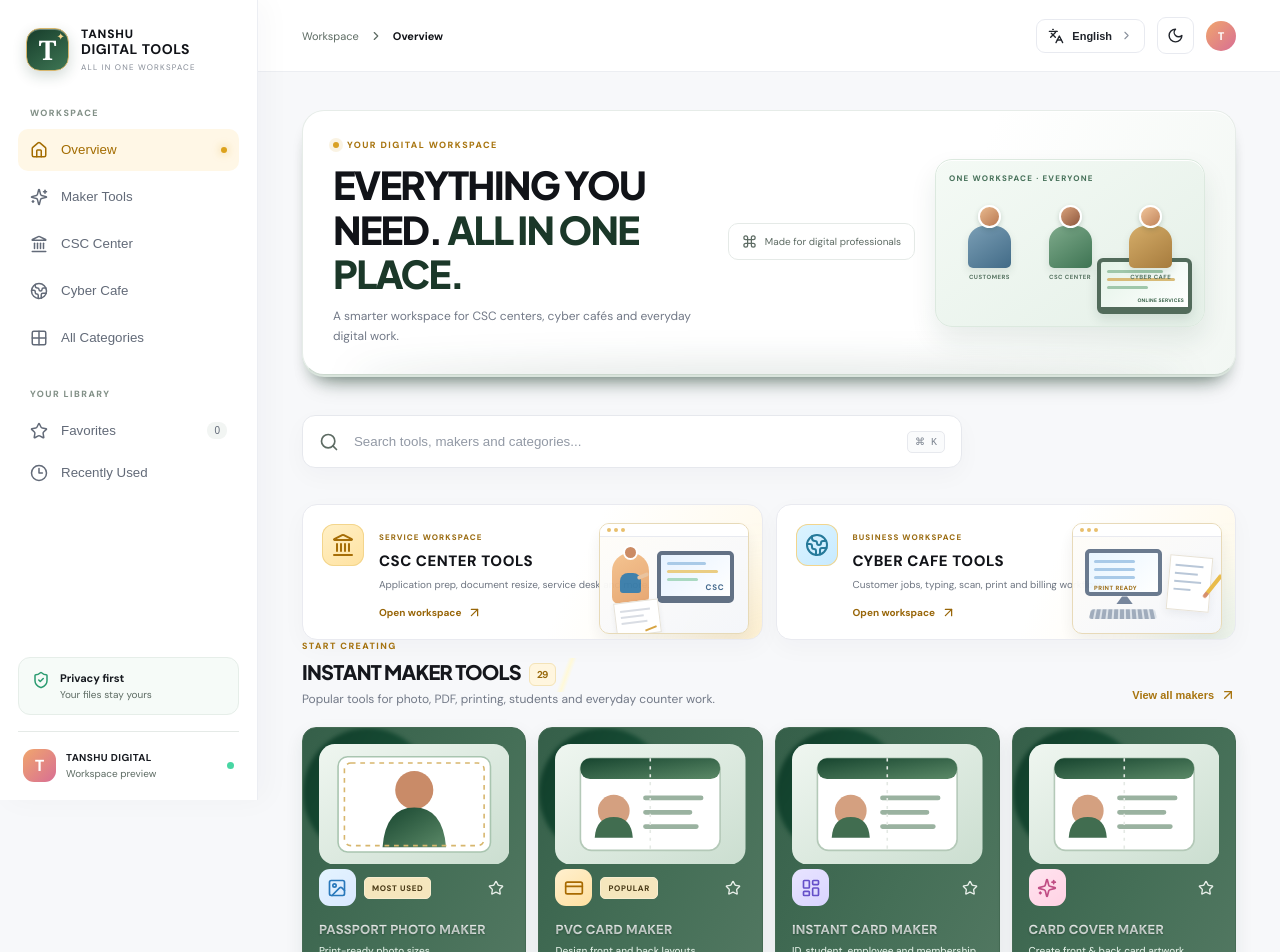
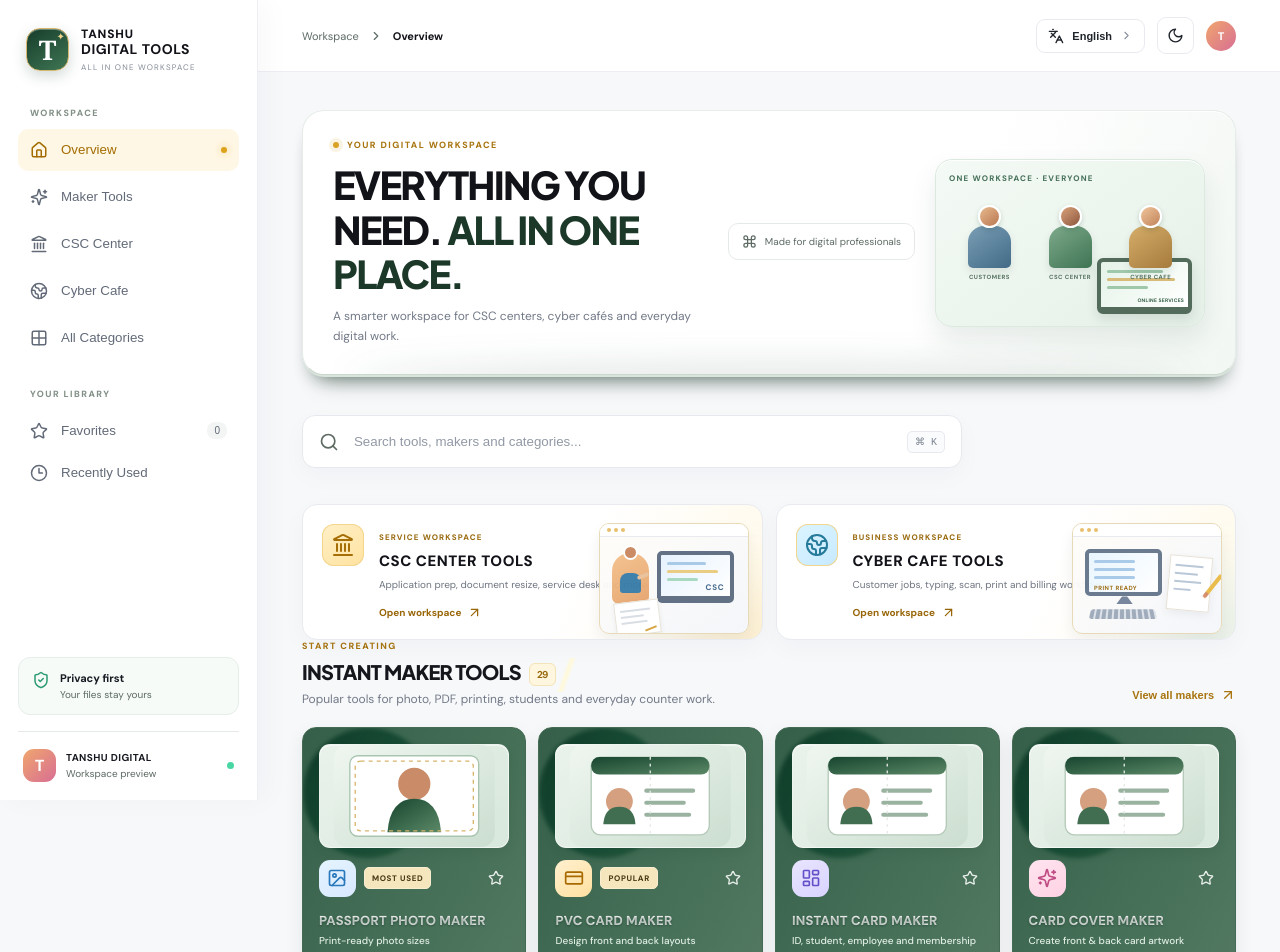
Before and after one commit to tanshuonline-cell/TANSHU-DIGITAL-TOOLS, a React (Vite) app: page /#home in a window 1280 px wide. Shown: the top 952 px of the page. Built offline with nearby package versions, Linux system fonts and the light colour scheme.

Commit message:
Style premium tool demo thumbnails

```diff
--- a/src/style.css
+++ b/src/style.css
@@ -276,3 +276,13 @@
   .app.light .welcome-row.hero-panel{box-shadow:0 1px 0 #ffffff inset,0 2px 0 #d9e4dc,0 10px 15px -9px rgba(13,43,27,.42),0 18px 20px -17px rgba(13,43,27,.38)}
   .app.light .search-wrap{margin-top:32px}
 }
+
+/* Semantic demo thumbnails — integrated without changing FINAL PREMIUM V3 palette */
+.demo-thumb{width:100%;height:82px;display:flex;align-items:center;justify-content:center;overflow:hidden;border-radius:12px;background:linear-gradient(135deg,#e9f2eb,#d8e8dc);border:1px solid #ffffff80;box-shadow:inset 0 1px 0 #fff8,0 5px 12px #102b1c12;margin-bottom:11px}
+.demo-thumb svg{width:100%;height:100%;display:block}
+.maker-card .demo-thumb{height:104px;margin:0 0 12px;border-radius:11px}
+.category-card .demo-thumb{width:76px;height:58px;flex:0 0 76px;margin:0;border-radius:9px}
+.tool-row .demo-thumb{width:82px;height:58px;flex:0 0 82px;margin:0;border-radius:9px}
+.tool-row{display:flex}
+.app.dark .demo-thumb{border-color:#ffffff24;box-shadow:inset 0 1px 0 #ffffff18,0 5px 12px #0003}
+@media(max-width:760px){.maker-card .demo-thumb{height:88px}.category-card .demo-thumb{width:62px;height:50px;flex-basis:62px}.tool-row .demo-thumb{width:68px;height:50px;flex-basis:68px}.tool-row .tool-info{flex-basis:calc(100% - 142px)}}
```
